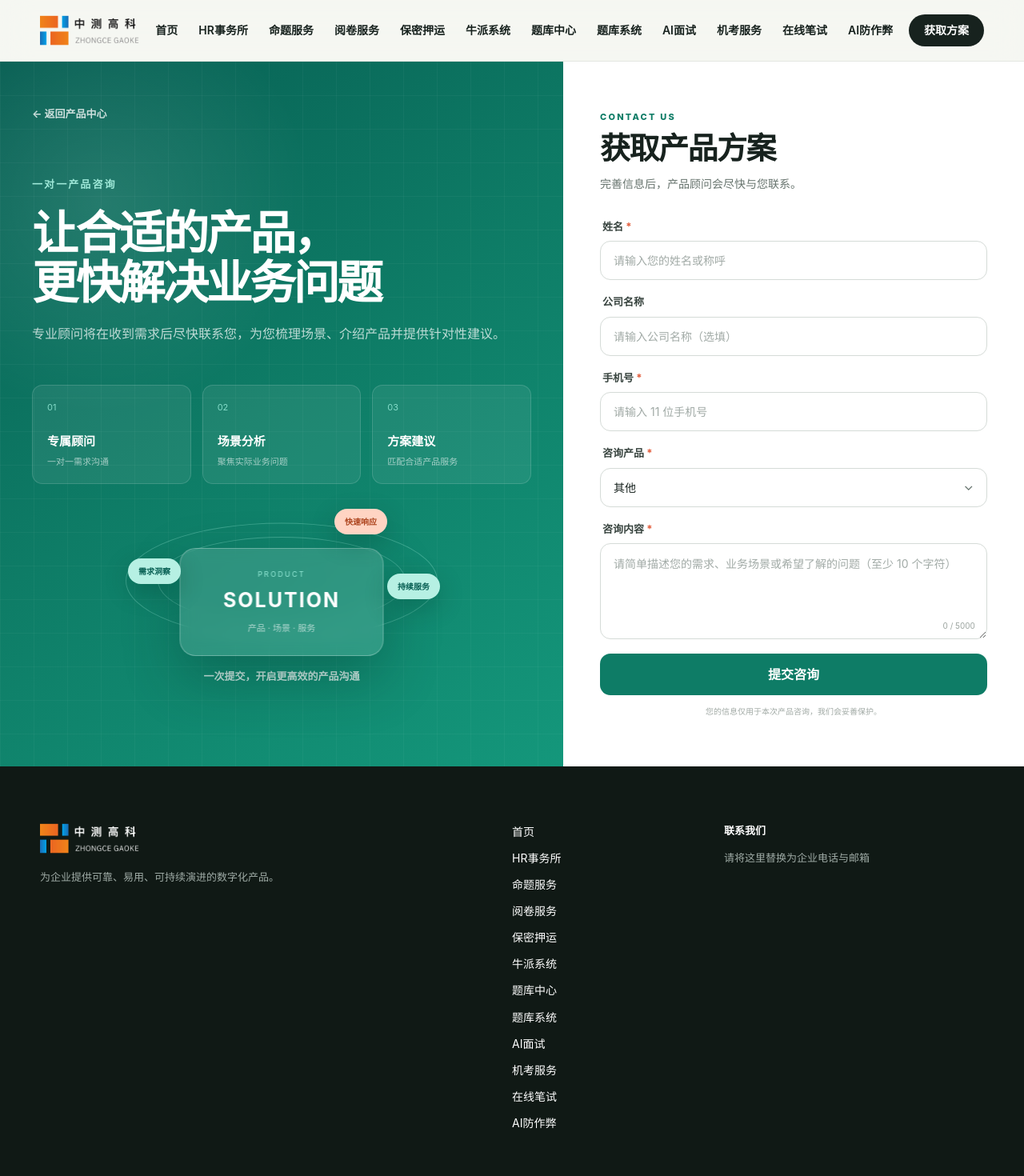
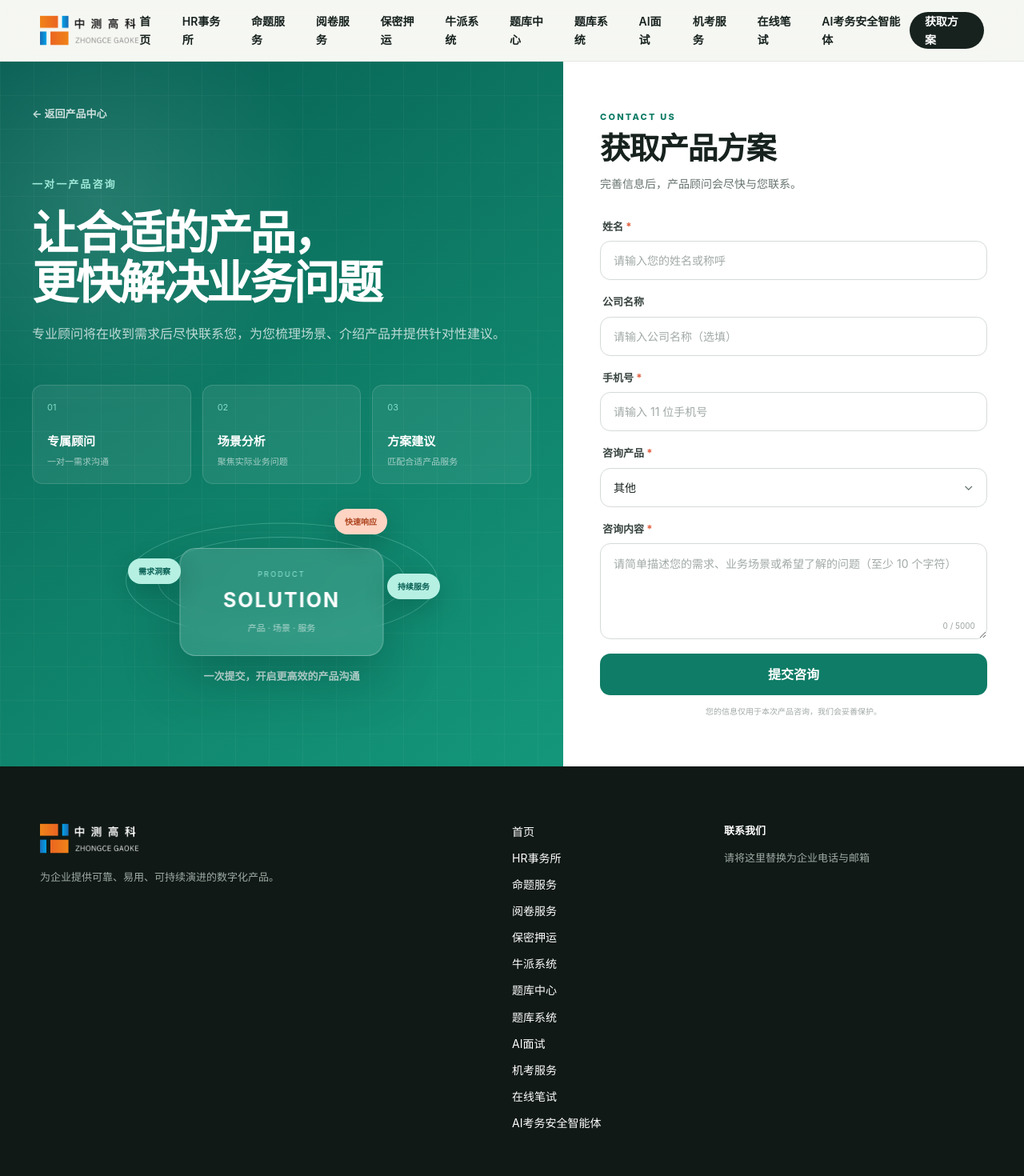
Before and after one commit to 763606865/zcyp-landing-hub, a Nuxt app: page /contact in a window 1280 px wide. Shown: the top 1470 px of the page at 80% size. Built offline with nearby package versions, Linux system fonts and the light colour scheme.

Commit message:
fix:AI防作弊名称更改

```diff
--- a/app/components/SiteFooter.vue
+++ b/app/components/SiteFooter.vue
@@ -17,7 +17,7 @@
         <NuxtLink to="/aiInterview">AI面试</NuxtLink>
         <NuxtLink to="/computerService">机考服务</NuxtLink>
         <NuxtLink to="/onlineTest">在线笔试</NuxtLink>
-        <NuxtLink to="/antiCheating">AI防作弊</NuxtLink>
+        <NuxtLink to="/antiCheating">AI考务安全智能体</NuxtLink>
       </div>
       <div>
         <p class="footer-label">联系我们</p>
--- a/app/components/SiteHeader.vue
+++ b/app/components/SiteHeader.vue
@@ -43,7 +43,7 @@ const contactRoute = computed(() => {
         <NuxtLink to="/aiInterview">AI面试</NuxtLink>
         <NuxtLink to="/computerService">机考服务</NuxtLink>
         <NuxtLink to="/onlineTest">在线笔试</NuxtLink>
-        <NuxtLink to="/antiCheating">AI防作弊</NuxtLink>
+        <NuxtLink to="/antiCheating">AI考务安全智能体</NuxtLink>
       </nav>
       <NuxtLink class="button button-small" :to="contactRoute">获取方案</NuxtLink>
     </div>
--- a/app/pages/antiCheating/index.vue
+++ b/app/pages/antiCheating/index.vue
@@ -8,7 +8,7 @@ const contactRoute = computed(() => getContactRoute(11, source.value))
 
 // @ts-ignore
 useSeoMeta({
-    title: 'AI防作弊系统｜中测高科',
+    title: 'AI考务安全智能体｜中测高科',
     description: '中测高科AI考务安全智能体，面向标准化考试场景的智能化全流程考务管控系统，融合人工智能与视频分析技术，实现从考务组织到结果溯源的全链路闭环管理。',
 })
 
--- a/app/pages/contact.vue
+++ b/app/pages/contact.vue
@@ -17,7 +17,7 @@ const products = [
   { value: 8 as ProductValue, label: 'AI面试系统' },
   { value: 9 as ProductValue, label: '机考服务' },
   { value: 10 as ProductValue, label: '在线笔试' },
-  { value: 11 as ProductValue, label: 'AI防作弊系统' },
+  { value: 11 as ProductValue, label: 'AI考务安全智能体' },
   { value: 99 as ProductValue, label: '其他' },
 ]
 
```
